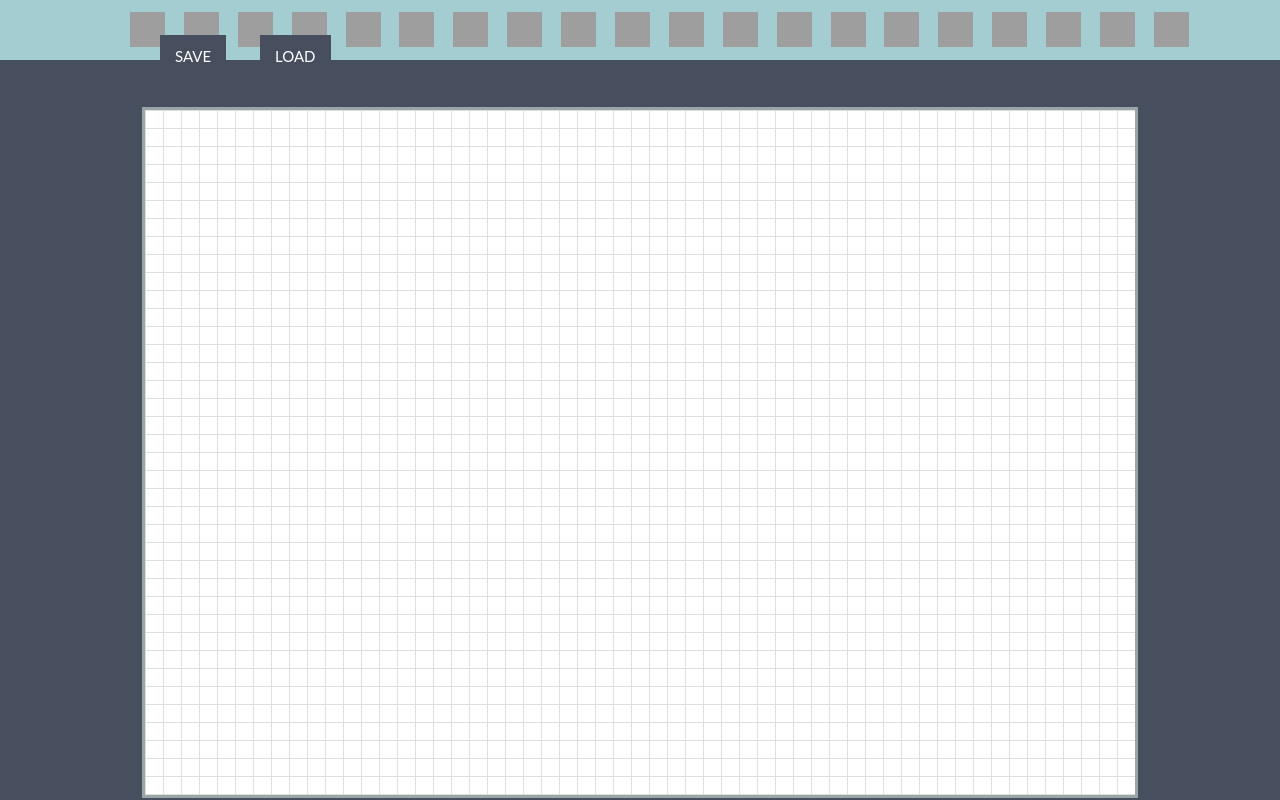
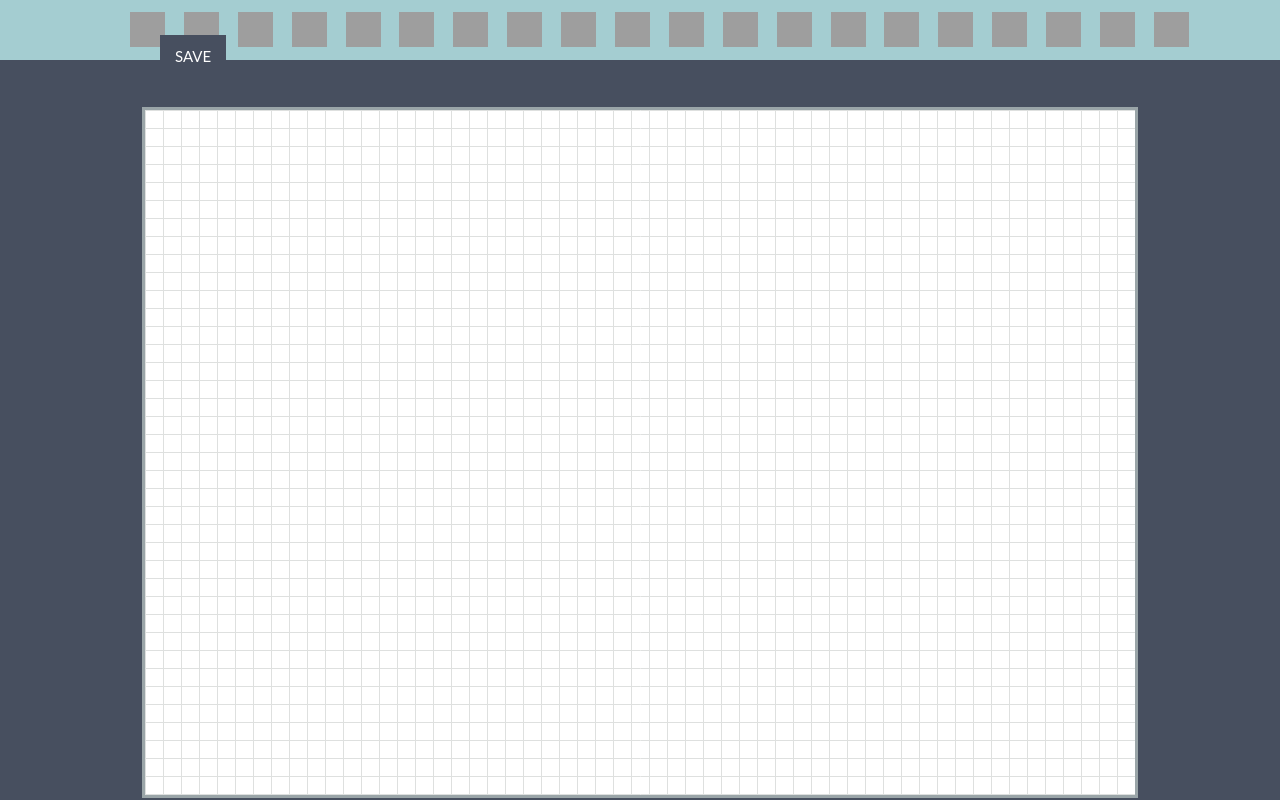
Before and after one commit to tuhmaytow/Protoframe, a website: page public/views/index.html in a window 1280 px wide. Drawn offline with nearby package versions, Linux system fonts and the light colour scheme; grey boxes are pictures that could not be loaded.

Commit message:
main page edited

```diff
--- a/public/views/index.html
+++ b/public/views/index.html
@@ -33,7 +33,7 @@
         <img class="icon" style=" margin-right:15px;" width=35 height=35 src="http://image.flaticon.com/icons/svg/42/42988.svg">
         <img class="icon" style=" margin-right:15px;" width=35 height=35 src="http://image.flaticon.com/icons/svg/131/131869.svg">
         <a href="#" class="button" id="btn-save" style="background-color:#474f5f; color:white; margin-left:30px; font:15px Lato, arial, helvetica, sans-serif; text-transform:uppercase; text-align:center; padding:12px 15px; cursor:pointer;">SAVE</a>
-        <a href="#" class="button" id="btn-load" style="background-color:#474f5f; color:white; margin-left:30px; font:15px Lato, arial, helvetica, sans-serif; text-transform:uppercase; text-align:center; padding:12px 15px; cursor:pointer;">LOAD</a>
+        <!-- <a href="#" class="button" id="btn-load" style="background-color:#474f5f; color:white; margin-left:30px; font:15px Lato, arial, helvetica, sans-serif; text-transform:uppercase; text-align:center; padding:12px 15px; cursor:pointer;">LOAD</a> -->
       </div>
       <div class="container">
         <canvas height="685" width="990" style="position:relative; top:40px;"></canvas>
```
